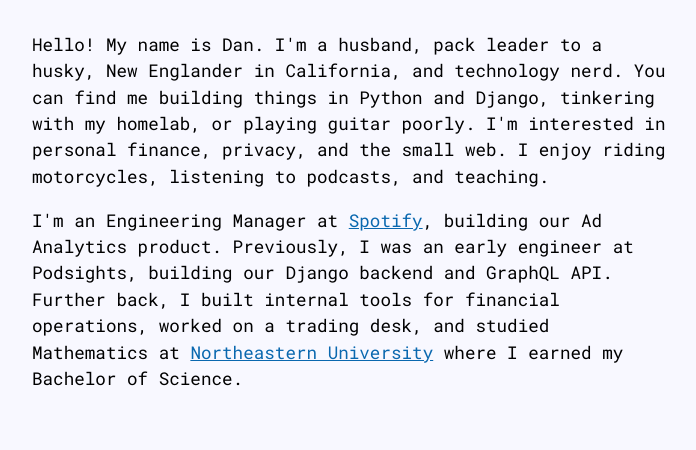
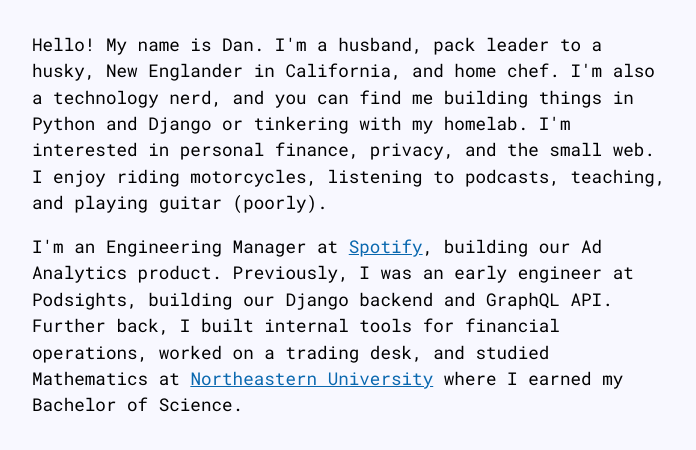
Before and after one commit to dansahagian/about, a plain HTML site: page index.html in a window 1280 px wide. Shown: the part 318-768 px from the top of the page, without its empty margins (288-984 px from the left). Drawn offline with Linux system fonts and the light colour scheme.

Commit message:
Update content

```diff
--- a/index.html
+++ b/index.html
@@ -35,10 +35,19 @@
         </div>
         <div class="section">
             <p>
-                Hello! My name is Dan. I'm a husband, pack leader to a husky, New Englander in California, and technology nerd. You can find me building things in Python and Django, tinkering with my homelab, or playing guitar poorly. I'm interested in personal finance, privacy, and the small web. I enjoy riding motorcycles, listening to podcasts, and teaching.
+                Hello! My name is Dan. I'm a husband, pack leader to a husky, New Englander in
+                California, and home chef. I'm also a technology nerd, and you can find me
+                building things in Python and Django or tinkering with my homelab. I'm interested
+                in personal finance, privacy, and the small web. I enjoy riding motorcycles,
+                listening to podcasts, teaching, and playing guitar (poorly).
             </p>
             <p>
-                I'm an Engineering Manager at <a href="https://spotify.com">Spotify</a>, building our Ad Analytics product. Previously, I was an early engineer at Podsights, building our Django backend and GraphQL API. Further back, I built internal tools for financial operations, worked on a trading desk, and studied Mathematics at <a href="https://www.northeastern.edu/">Northeastern University</a> where I earned my Bachelor of Science.
+                I'm an Engineering Manager at <a href="https://spotify.com">Spotify</a>, building
+                our Ad Analytics product. Previously, I was an early engineer at Podsights, building
+                our Django backend and GraphQL API. Further back, I built internal tools for financial
+                operations, worked on a trading desk, and studied Mathematics at
+                <a href="https://www.northeastern.edu/">Northeastern University</a> where I earned my
+                Bachelor of Science.
             </p>
         </div>
     </body>
```
Also changed, not shown: 1 other file.
